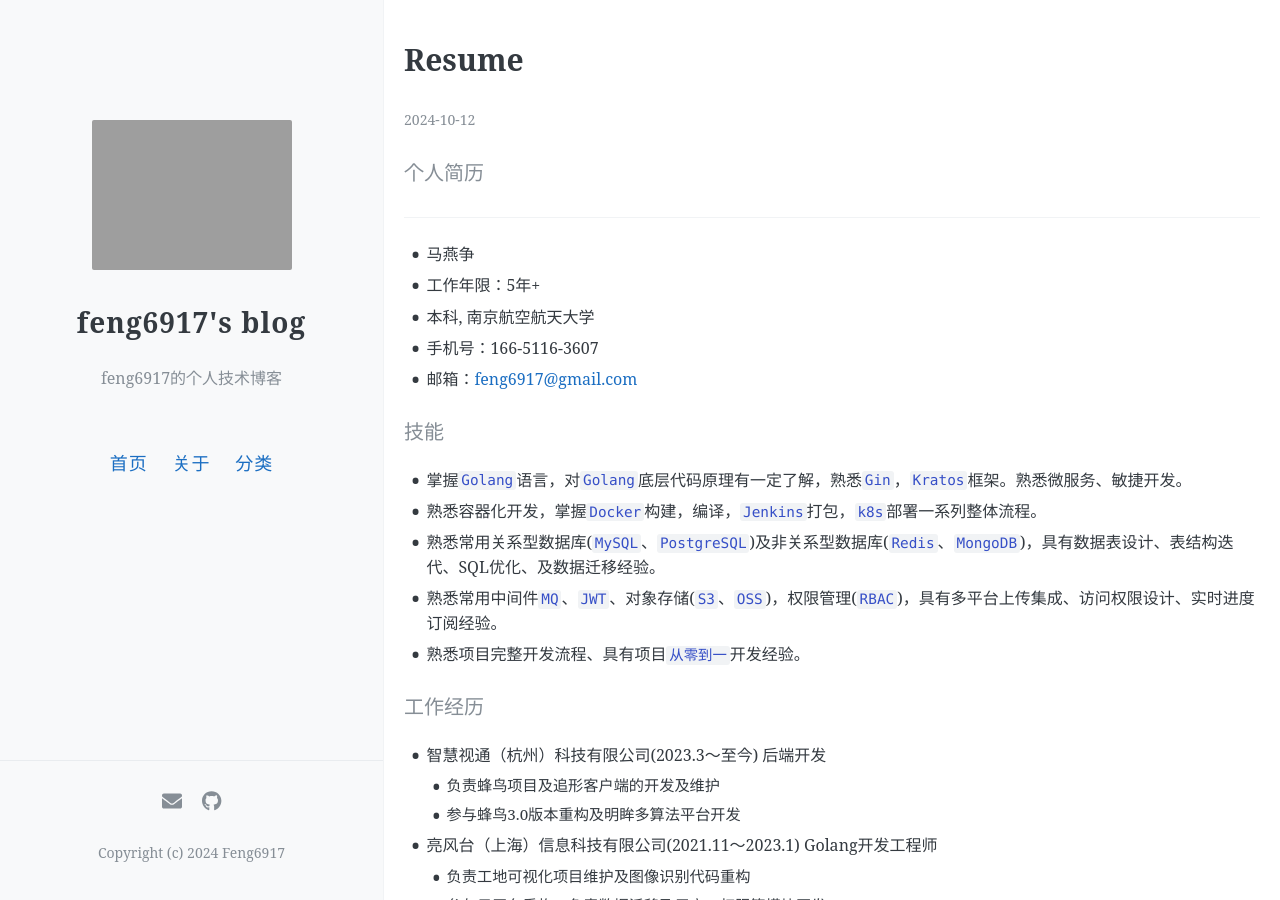
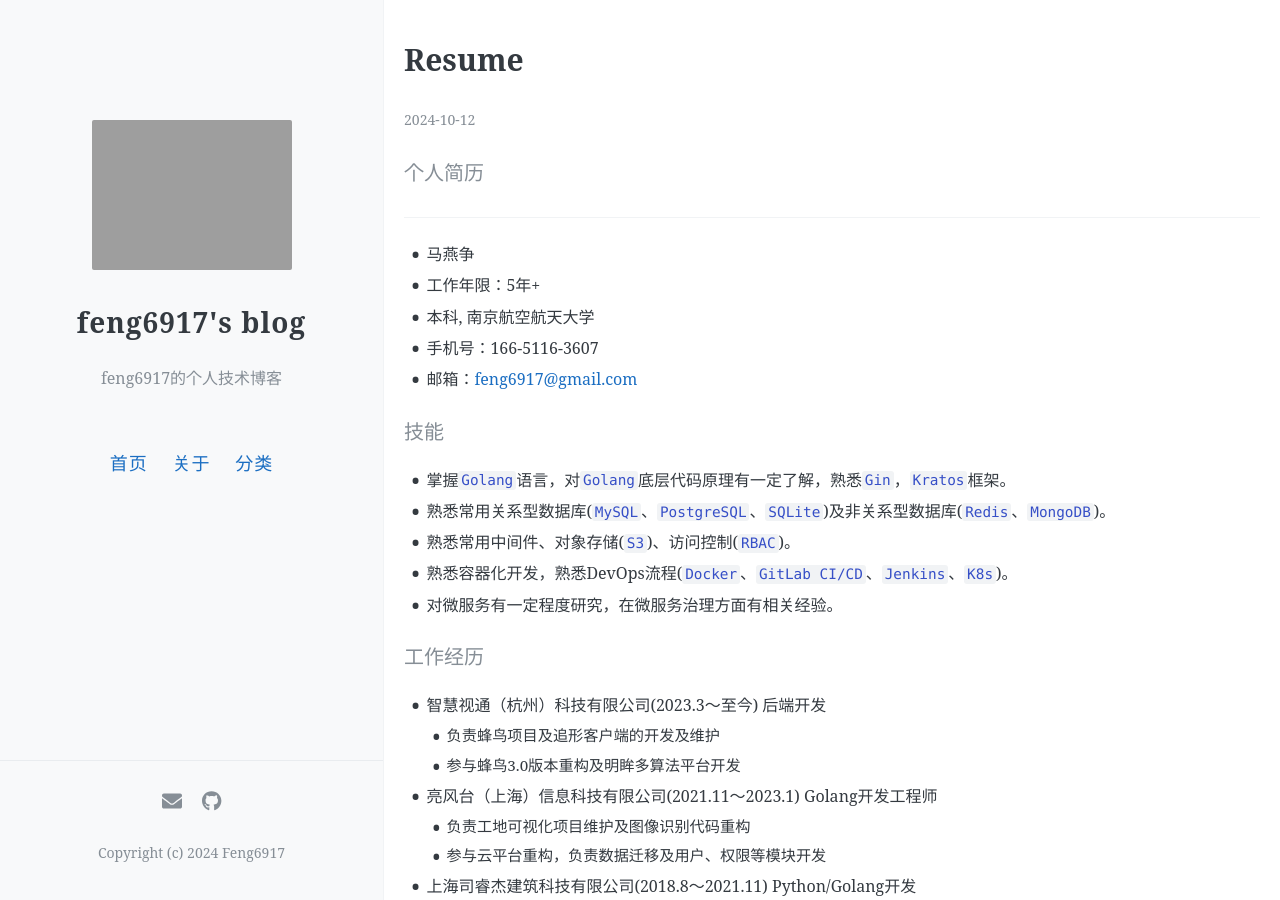
Before and after one commit to feng6917/feng6917.github.io, a Jekyll site: the page built from _posts/2024-10-12-resume.md, in a window 1280 px wide and 900 px high. Built offline with Jekyll 4.4.1, drawn with Linux system fonts in a browser that asks for light colours; our own code applies the rules of GitHub Pages for plain Markdown files; comment, search, counter and statistics services are not loaded.

```diff
--- a/_posts/2024-10-12-resume.md
+++ b/_posts/2024-10-12-resume.md
@@ -10,11 +10,11 @@
 
 #### 技能
 
-- 掌握`Golang`语言，对`Golang`底层代码原理有一定了解，熟悉`Gin`，`Kratos`框架。熟悉微服务、敏捷开发。
-- 熟悉容器化开发，掌握`Docker`构建，编译，`Jenkins`打包，`k8s`部署一系列整体流程。
-- 熟悉常用关系型数据库(`MySQL`、`PostgreSQL`)及非关系型数据库(`Redis`、`MongoDB`)，具有数据表设计、表结构迭代、SQL优化、及数据迁移经验。
-- 熟悉常用中间件`MQ`、`JWT`、对象存储(`S3`、`OSS`)，权限管理(`RBAC`)，具有多平台上传集成、访问权限设计、实时进度订阅经验。
-- 熟悉项目完整开发流程、具有项目`从零到一`开发经验。
+- 掌握`Golang`语言，对`Golang`底层代码原理有一定了解，熟悉`Gin`，`Kratos`框架。
+- 熟悉常用关系型数据库(`MySQL`、`PostgreSQL`、`SQLite`)及非关系型数据库(`Redis`、`MongoDB`)。
+- 熟悉常用中间件、对象存储(`S3`)、访问控制(`RBAC`)。
+- 熟悉容器化开发，熟悉DevOps流程(`Docker`、`GitLab CI/CD`、`Jenkins`、`K8s`)。
+- 对微服务有一定程度研究，在微服务治理方面有相关经验。
 
 #### 工作经历
 
```
Also changed, not shown: _posts/2020-3-3-lg-go-resume-base.md (+7 -3 lines).
